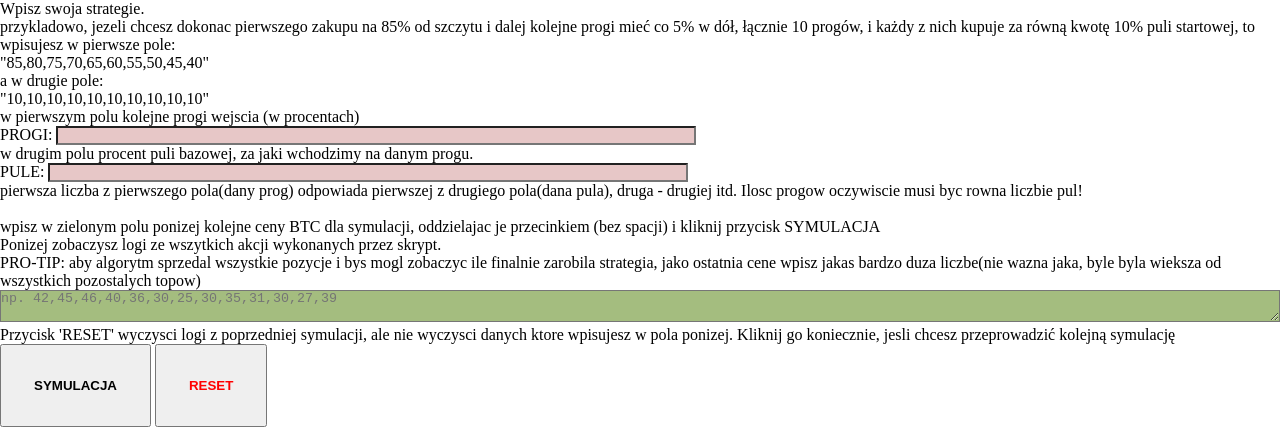
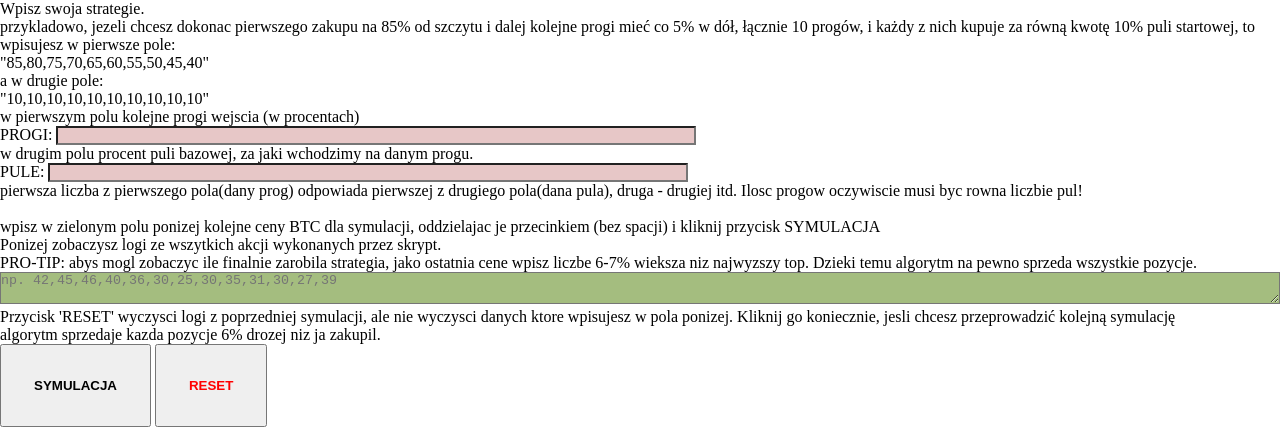
Before and after one commit to lkp25/tradingbot, a plain HTML site: page index.html in a window 1280 px wide. Shown: the top 430 px of the page. Drawn offline with Linux system fonts and the light colour scheme.

Commit message:
small UI changes

```diff
--- a/index.html
+++ b/index.html
@@ -3,7 +3,7 @@
 <html>
   <head>
     <meta charset="utf-8">
-    <title>Web Crypto API example</title>
+    <title>bot algor</title>
     <link rel="stylesheet" href="./css/styles.css">
   </head>
 
@@ -25,9 +25,10 @@
     <p>pierwsza liczba z pierwszego pola(dany prog) odpowiada pierwszej z drugiego pola(dana pula), druga - drugiej itd. Ilosc progow oczywiscie musi byc rowna liczbie pul!</p> <br>
     <p>wpisz w zielonym polu ponizej kolejne ceny BTC dla symulacji, oddzielajac je przecinkiem (bez spacji) i kliknij przycisk SYMULACJA</p>
     <p>Ponizej zobaczysz logi ze wszytkich akcji wykonanych przez skrypt.</p>
-    <p>PRO-TIP: aby algorytm sprzedal wszystkie pozycje i bys mogl zobaczyc ile finalnie zarobila strategia, jako ostatnia cene wpisz jakas bardzo duza liczbe(nie wazna jaka, byle byla wieksza od wszystkich pozostalych topow)</p>
+    <p>PRO-TIP: abys mogl zobaczyc ile finalnie zarobila strategia, jako ostatnia cene wpisz liczbe 6-7% wieksza niz najwyzszy top. Dzieki temu algorytm na pewno sprzeda wszystkie pozycje.</p>
     <textarea style="width: 100%; background: rgb(164, 189, 127);" id="input" type="text" placeholder="np. 42,45,46,40,36,30,25,30,35,31,30,27,39"></textarea>
     <p>Przycisk 'RESET' wyczysci logi z poprzedniej symulacji, ale nie wyczysci danych ktore wpisujesz w pola ponizej. Kliknij go koniecznie, jesli chcesz przeprowadzić kolejną symulację</p>
+    <p>algorytm sprzedaje kazda pozycje 6% drozej niz ja zakupil.</p>
     <button id="simulateBtn">SYMULACJA</button>
     <button id="resetBtn" style="color: red;" id="simulateBtn">RESET</button>
     <h2>z poczatkowej ilosci 10 BTC  uzyskałeś:</h2>
```
